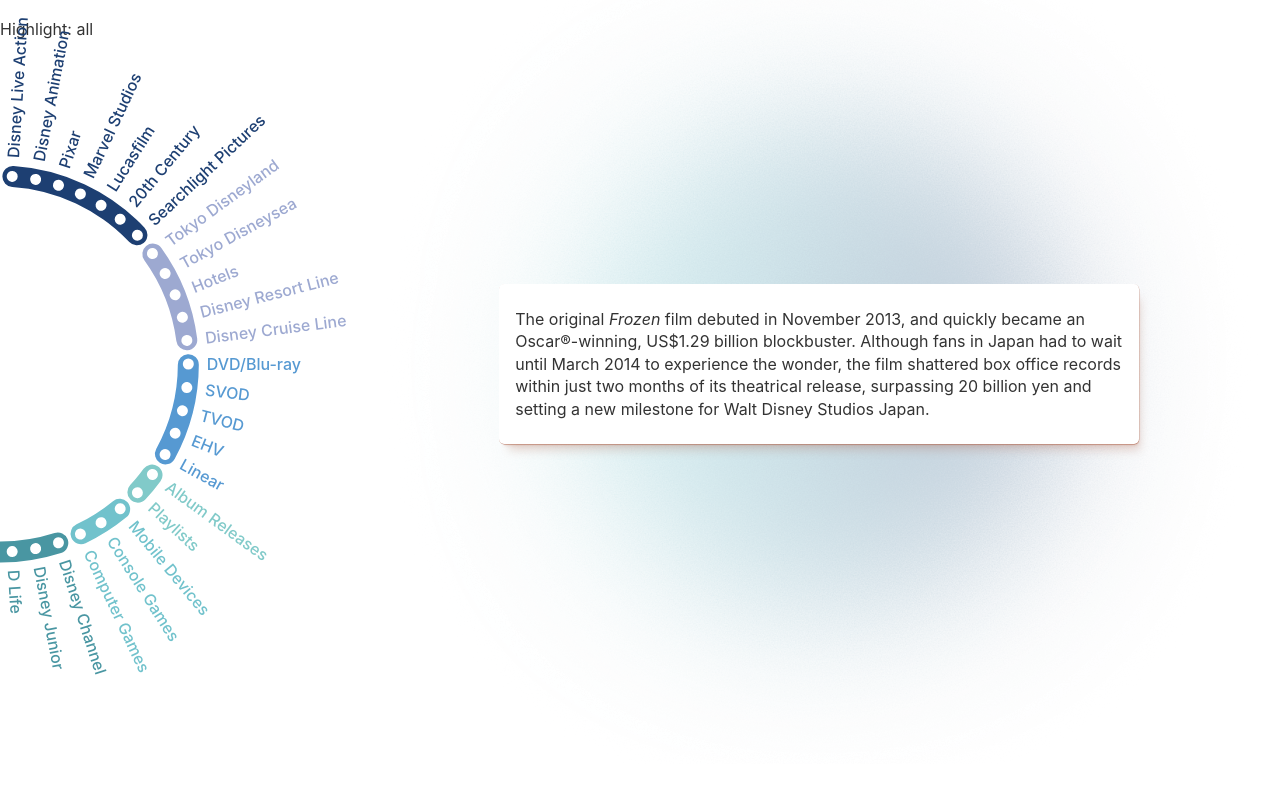
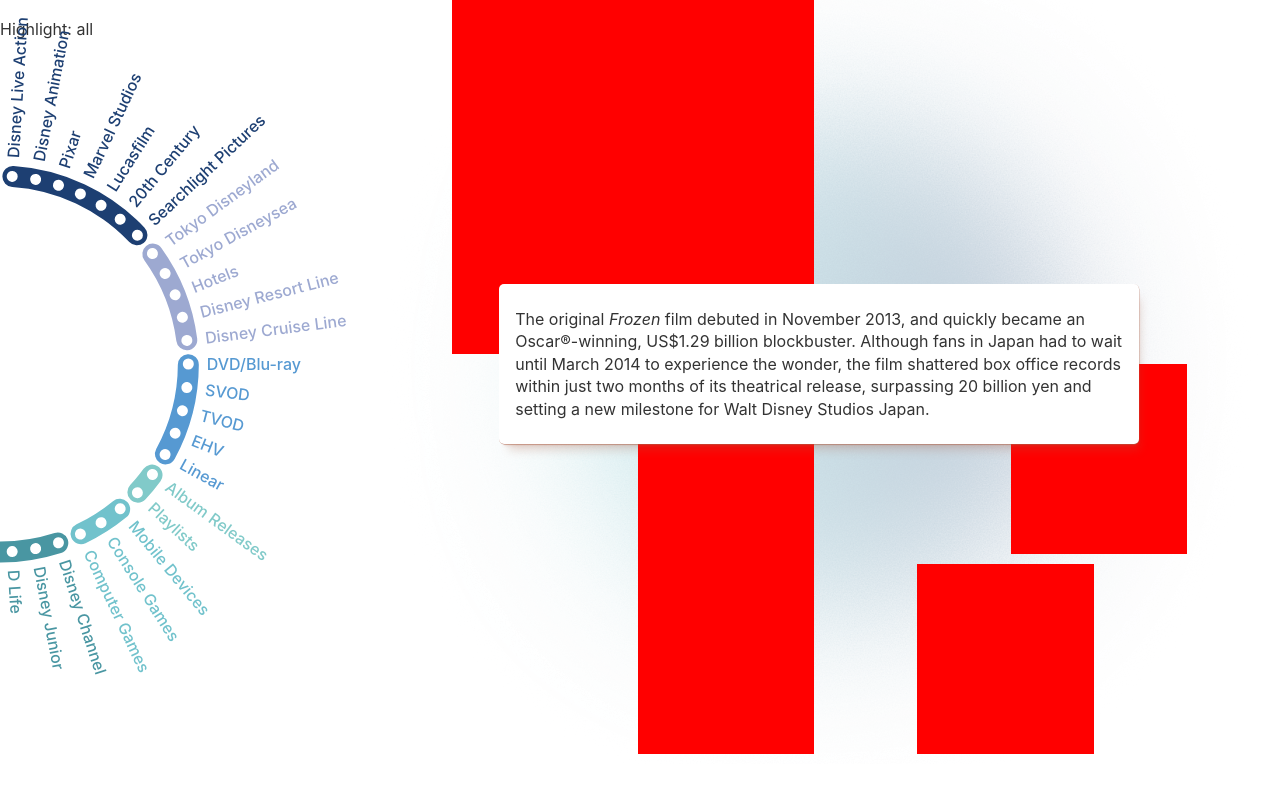
Before and after one commit to officeofjane/diana-frost-january, a SvelteKit app: page / in a window 1280 px wide. Shown: the part 1539-2331 px from the top of the page. Built offline with nearby package versions, Linux system fonts and the light colour scheme.

Commit message:
test step component

```diff
--- a/src/components/ScrollyWrapper.svelte
+++ b/src/components/ScrollyWrapper.svelte
@@ -5,6 +5,7 @@
   import Scrolly from '$components/helpers/Scrolly.svelte';
   import Wheel from '$components/Wheel.svelte';
   import Background from '$components/Background.svelte';
+  import Step from '$components/Step.svelte';
 
   const copy = getContext("copy");
 
@@ -45,6 +46,7 @@
       <!-- each loop class active if scrollIndex === i -->
       <div class="bg" class:active={scrollIndex === 0}>
         <Background bgColours={slice(scrollIndex).gradientColours}/>
+        <Step />
       </div>
       <div class="bg" class:active={scrollIndex === 1}>
         <Background bgColours={slice(scrollIndex).gradientColours}/>
@@ -127,10 +129,6 @@
     opacity: 1;
   }
 
-  .bg.blue {
-    background-color: blue;
-  }
-
   .steps-wrapper {
     grid-column: 2;
     margin-top: -100vh;
--- /dev/null
+++ b/src/components/Step.svelte
@@ -0,0 +1,51 @@
+<div class="wrapper">
+  <div class="image a">
+  </div>
+  <div class="image b">
+  </div>
+  <div class="image c">
+  </div>
+  <div class="image d">
+  </div>
+</div>
+
+<style>
+  .wrapper {
+    width: 100%;
+    height: 100%;
+    position: absolute;
+    top: 0;
+    left: 0;
+    overflow: hidden;
+
+    padding: 10px 0 10px 0;
+    display: grid;
+    grid-template-columns: repeat(10, 1fr);
+    grid-template-rows: 2fr 1fr 1fr;
+    grid-gap: 10px;
+  }
+
+  .image.a {
+    grid-column: 2 / span 4;
+    grid-row: 1;
+    background-color: red;
+  }
+
+  .image.b {
+    grid-column: 4 / span 2;
+    grid-row: 2 / span 2;
+    background-color: red;
+  }
+
+  .image.c {
+    grid-column: 8 / span 2;
+    grid-row: 2 / span 1;
+    background-color: red;
+  }
+
+  .image.d {
+    grid-column: 7 / span 2;
+    grid-row: 3 / span 1;
+    background-color: red;
+  }
+</style>
```
